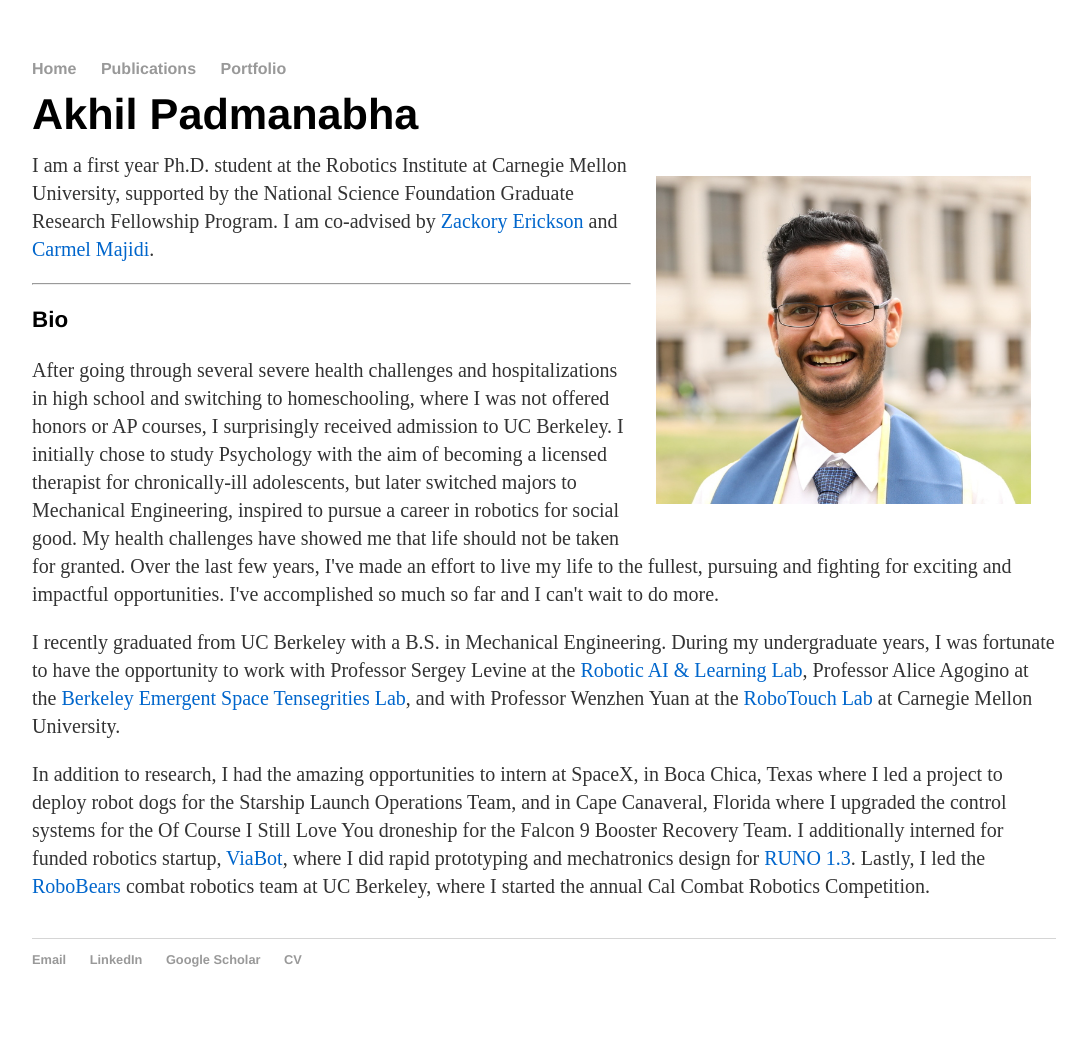
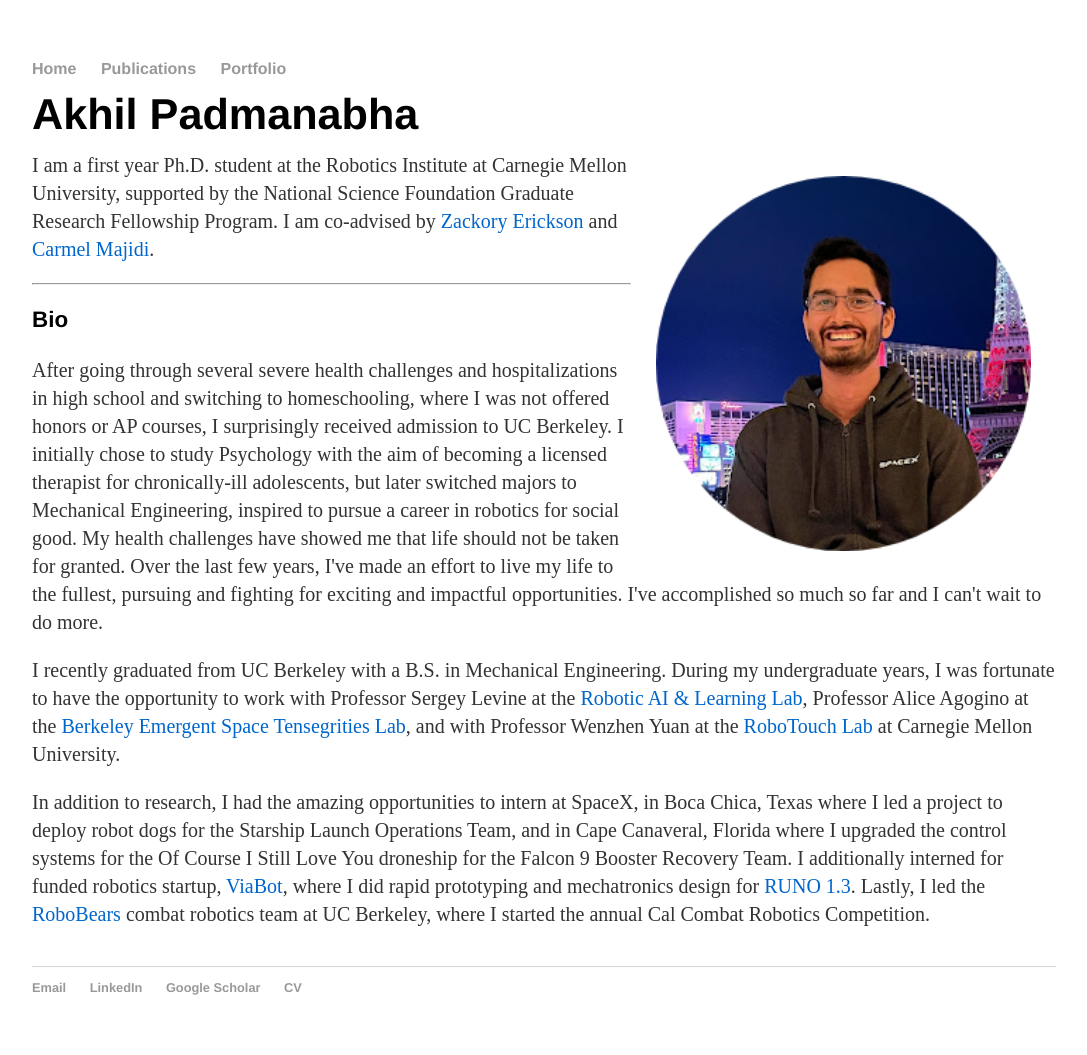
Before and after one commit to akhilpadmanabha/akhilpadmanabha.github.io, a Jekyll site: the page built from index.html, in a window 1280 px wide. Shown: the whole page, without its empty margins (96-1183 px from the left). Built offline with Jekyll 4.4.1, drawn with Linux system fonts in a browser that asks for light colours; before the commit the page ends 1027 px from its top, so only the background shows below that.

Commit message:
new portrait

```diff
--- a/index.html
+++ b/index.html
@@ -7,7 +7,7 @@ title: Akhil Padmanabha
 </div>
 
 
-<img src="images/portrait.jpeg" class = "border--new" width = "375px" height = "auto" align = "right" />
+<img src="images/portrait.png" class = "border--new" width = "375px" height = "auto" align = "right" />
 
 
 <div class="blurb">
```
Also changed, not shown: images/portrait.png (added), images/portrait2.jpeg (renamed from images/portrait.jpeg), 1 other file.
